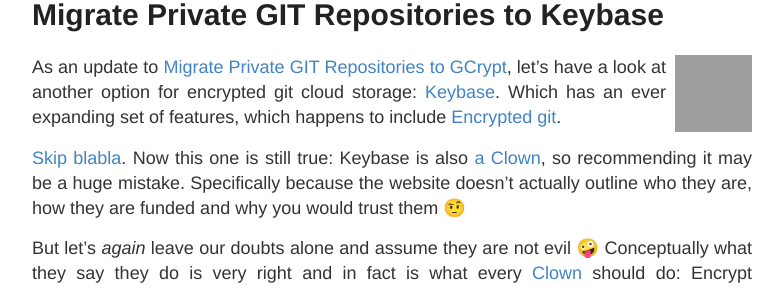
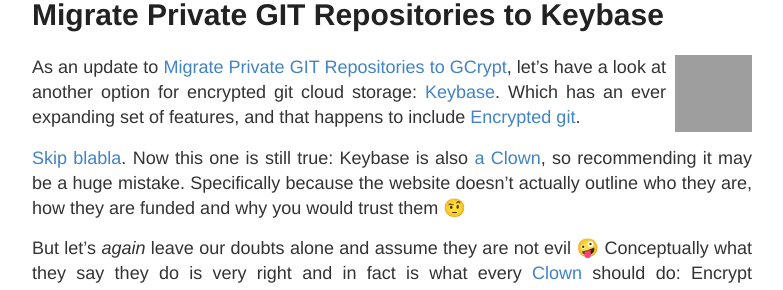
Before and after one commit to AlwaysRightInstitute/alwaysrightinstitute.github.io, a Jekyll site: the page built from _posts/2019-08-24-keybase-git.md, in a window 1280 px wide and 900 px high, cut to the strip 172-462 px from the top of the window. Shown: the whole strip, without its empty margins (248-1031 px from the left). Built offline with Jekyll 4.4.1, drawn with Linux system fonts in a browser that asks for light colours; some of the changed text lies outside the part shown; grey boxes are pictures that could not be loaded.

Commit message:
Minor tweaks
...

```diff
--- a/_posts/2019-08-24-keybase-git.md
+++ b/_posts/2019-08-24-keybase-git.md
@@ -11,7 +11,7 @@
 [Migrate Private GIT Repositories to GCrypt](/gcrypt),
 let's have a look at another option for encrypted git cloud storage:
 [Keybase](https://keybase.io/).
-Which has an ever expanding set of features, which happens
+Which has an ever expanding set of features, and that happens
 to include
 [Encrypted git](https://keybase.io/blog/encrypted-git-for-everyone).
 
```
Also changed, not shown: other parts of _posts/2019-08-24-keybase-git.md (+2 -0 lines).
